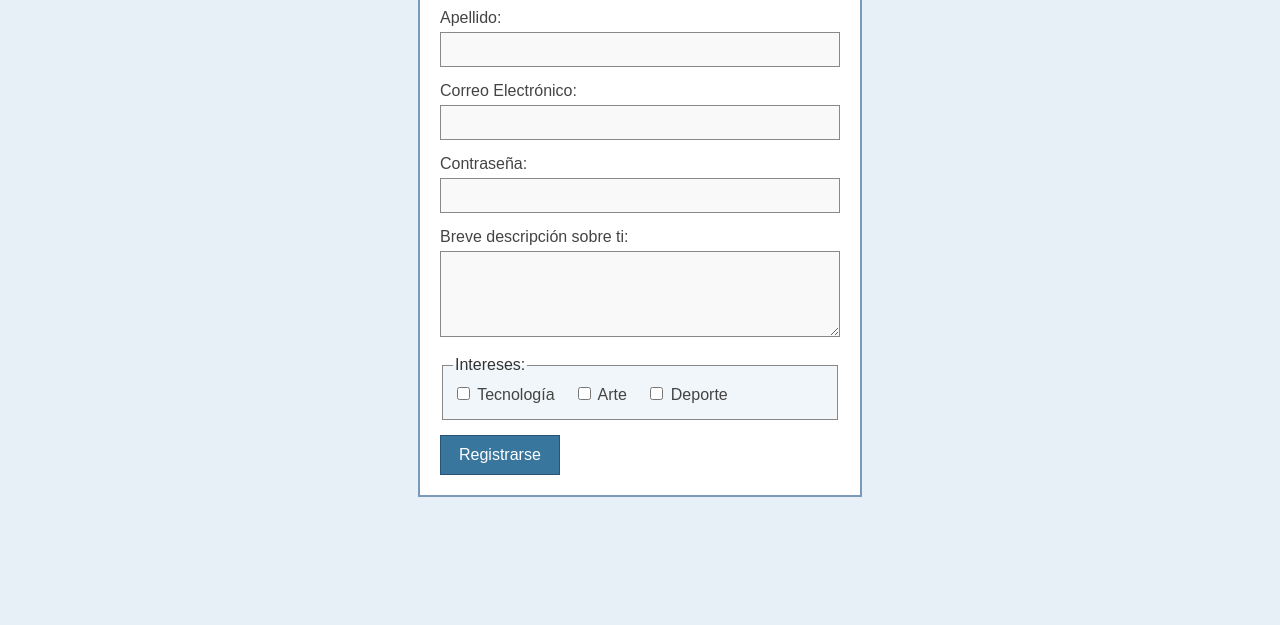
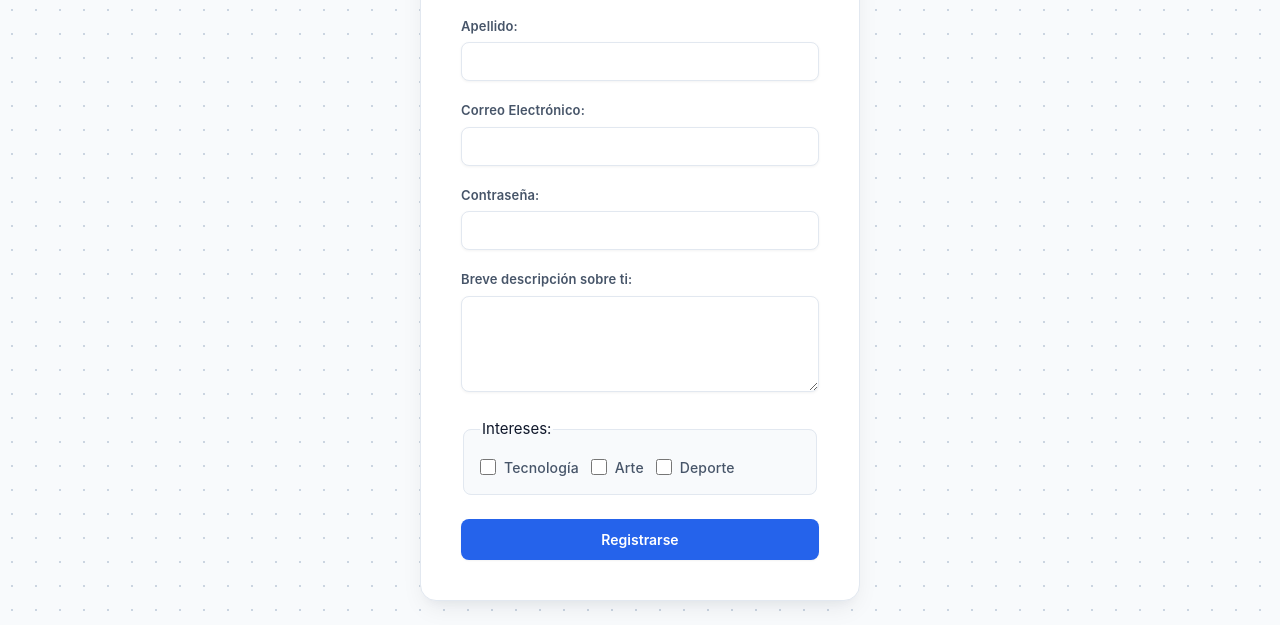
Before and after one commit to BryanAmable23/Formulario-Bryan-Suarez, a plain HTML site: page Formulario_Bryan_Suarez/build/web/index.html in a window 1280 px wide. Shown: the part 194-819 px from the top of the page. Drawn offline with Linux system fonts and the light colour scheme.

Commit message:
Update css.css

```diff
--- a/Formulario_Bryan_Suarez/build/web/css.css
+++ b/Formulario_Bryan_Suarez/build/web/css.css
@@ -1,78 +1,180 @@
+:root {
+    --primary: #2563eb;
+    --primary-hover: #1d4ed8;
+    --primary-light: rgba(37, 99, 235, 0.08);
+    --bg-main: #f8fafc;
+    --surface: #ffffff;
+    --text-main: #0f172a;
+    --text-muted: #475569;
+    --text-light: #64748b;
+    --border: #e2e8f0;
+    --border-hover: #cbd5e1;
+    --radius-lg: 16px;
+    --radius-md: 8px;
+    --shadow-subtle: 0 1px 3px rgba(0, 0, 0, 0.05);
+    --shadow-card: 0 10px 25px -5px rgba(15, 23, 42, 0.08), 0 8px 10px -6px rgba(15, 23, 42, 0.04);
+    --transition: all 0.2s cubic-bezier(0.4, 0, 0.2, 1);
+}
+
 body {
-    font-family: Arial, sans-serif;
-    font-size: 16px;
-    color: #333333;
-    background-color: #e8f0f7;
+    font-family: -apple-system, BlinkMacSystemFont, "Segoe UI", Roboto, Oxygen, Ubuntu, Cantarell, sans-serif;
+    font-size: 15px;
+    color: var(--text-main);
+    background-color: var(--bg-main);
+    background-image: radial-gradient(#cbd5e1 1px, transparent 1px);
+    background-size: 24px 24px;
+    min-height: 100vh;
+    margin: 0;
+    display: flex;
+    align-items: center;
+    justify-content: center;
+    line-height: 1.5;
 }
 
 main {
-    padding: 20px;
+    width: 100%;
+    padding: 24px 16px;
+    box-sizing: border-box;
 }
 
 #formulario-registro {
-    width: 400px;
-    margin: 20px auto;
-    padding: 20px;
-    background-color: #ffffff;
-    border: 2px solid #7a9bb8;
+    width: 100%;
+    max-width: 440px;
+    margin: 0 auto;
+    padding: 40px;
+    background-color: var(--surface);
+    border: 1px solid var(--border);
+    border-radius: var(--radius-lg);
+    box-shadow: var(--shadow-card);
+    box-sizing: border-box;
+    position: relative;
 }
 
+
 h1 {
-    font-size: 24px;
-    color: #285577;
+    font-size: 22px;
+    font-weight: 700;
+    color: var(--text-main);
     text-align: center;
+    margin: 0 0 28px 0;
+    letter-spacing: -0.02em;
 }
 
+
 .campo {
-    margin-bottom: 15px;
+    margin-bottom: 20px;
 }
 
 label {
     display: block;
-    margin-bottom: 5px;
-    color: #444444;
+    margin-bottom: 6px;
+    color: var(--text-muted);
+    font-size: 13px;
+    font-weight: 600;
+    letter-spacing: 0.01em;
 }
 
-input,
+input[type="text"],
+input[type="email"],
+input[type="password"],
 textarea {
     width: 100%;
-    padding: 8px;
+    padding: 10px 14px;
     box-sizing: border-box;
-    font-family: Arial, sans-serif;
-    font-size: 15px;
-    border: 1px solid #888888;
-    background-color: #f9f9f9;
+    font-family: inherit;
+    font-size: 14px;
+    color: var(--text-main);
+    background-color: var(--surface);
+    border: 1px solid var(--border);
+    border-radius: var(--radius-md);
+    box-shadow: var(--shadow-subtle);
+    transition: var(--transition);
+    appearance: none;
+}
+
+input[type="text"]:hover,
+input[type="email"]:hover,
+input[type="password"]:hover,
+textarea:hover {
+    border-color: var(--border-hover);
+}
+
+input:focus,
+textarea:focus {
+    outline: none;
+    border-color: var(--primary);
+    box-shadow: 0 0 0 4px var(--primary-light);
+}
+
+input::placeholder,
+textarea::placeholder {
+    color: var(--text-light);
+    opacity: 0.7;
 }
 
 textarea {
     resize: vertical;
+    min-height: 96px;
 }
 
+
 .intereses {
-    margin-bottom: 15px;
-    padding: 10px;
-    border: 1px solid #888888;
-    background-color: #f1f6fa;
+    margin-bottom: 24px;
+    padding: 16px;
+    border: 1px solid var(--border);
+    border-radius: var(--radius-md);
+    background-color: #f8fafc;
+    display: flex;
+    flex-wrap: wrap;
+    gap: 12px;
 }
 
 .intereses label {
-    display: inline-block;
-    margin-right: 15px;
+    display: inline-flex;
+    align-items: center;
+    margin: 0;
+    font-size: 14px;
+    font-weight: 500;
+    color: var(--text-muted);
+    cursor: pointer;
+    user-select: none;
+    transition: var(--transition);
 }
 
-.intereses input {
-    width: auto;
+.intereses label:hover {
+    color: var(--text-main);
 }
 
-button {
-    padding: 10px 18px;
-    font-size: 16px;
-    color: #ffffff;
-    background-color: #39769e;
-    border: 1px solid #285577;
+.intereses input[type="checkbox"],
+.intereses input[type="radio"] {
+    width: 16px;
+    height: 16px;
+    margin: 0 8px 0 0;
+    accent-color: var(--primary);
     cursor: pointer;
 }
 
+
+button {
+    width: 100%;
+    padding: 12px 20px;
+    font-family: inherit;
+    font-size: 14px;
+    font-weight: 600;
+    color: #ffffff;
+    background-color: var(--primary);
+    border: none;
+    border-radius: var(--radius-md);
+    cursor: pointer;
+    box-shadow: 0 1px 2px rgba(0, 0, 0, 0.05);
+    transition: var(--transition);
+}
+
 button:hover {
-    background-color: #285577;
+    background-color: var(--primary-hover);
+    box-shadow: 0 4px 12px rgba(37, 99, 235, 0.25);
 }
+
+button:active {
+    transform: scale(0.98);
+}
```
